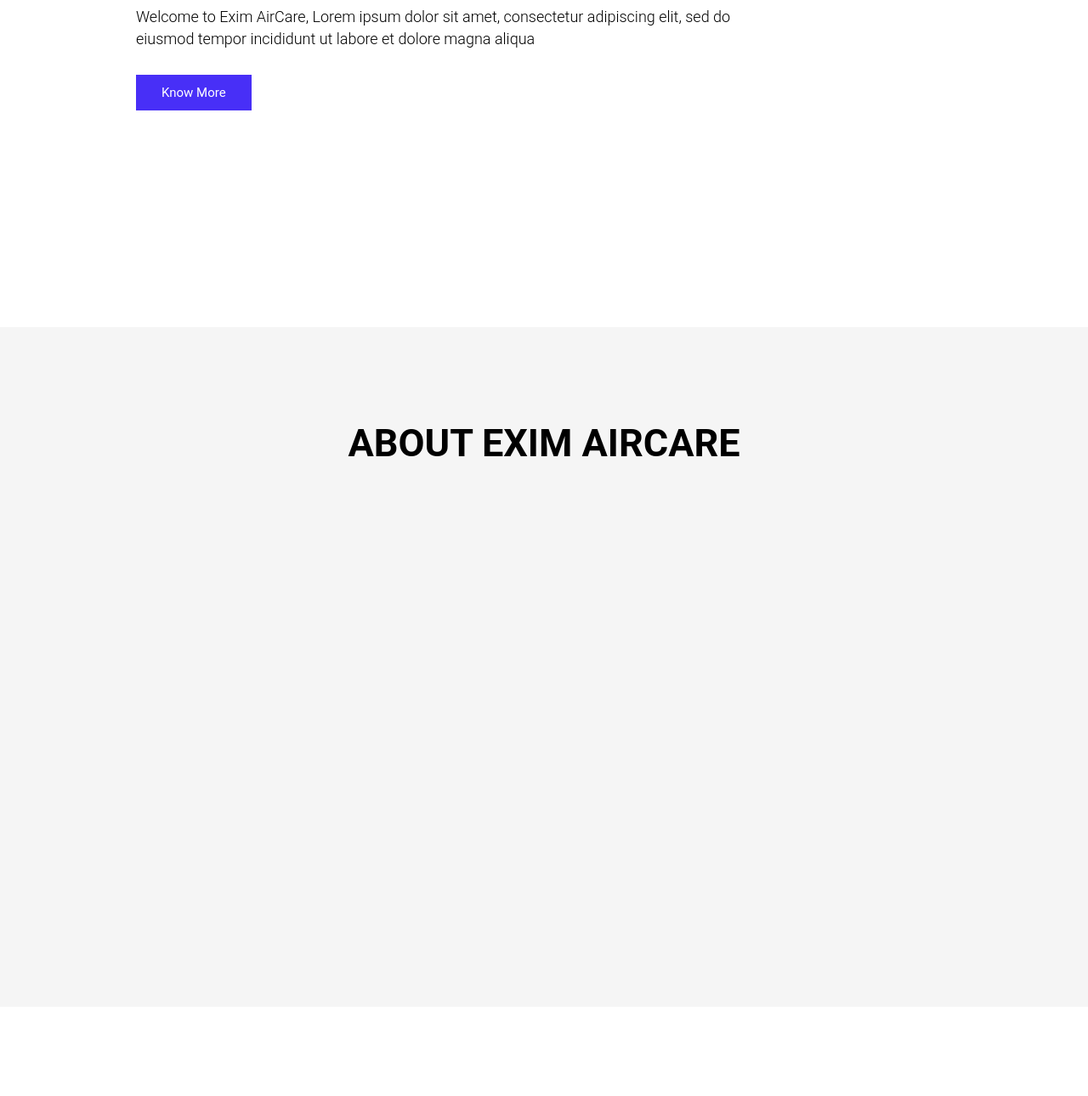
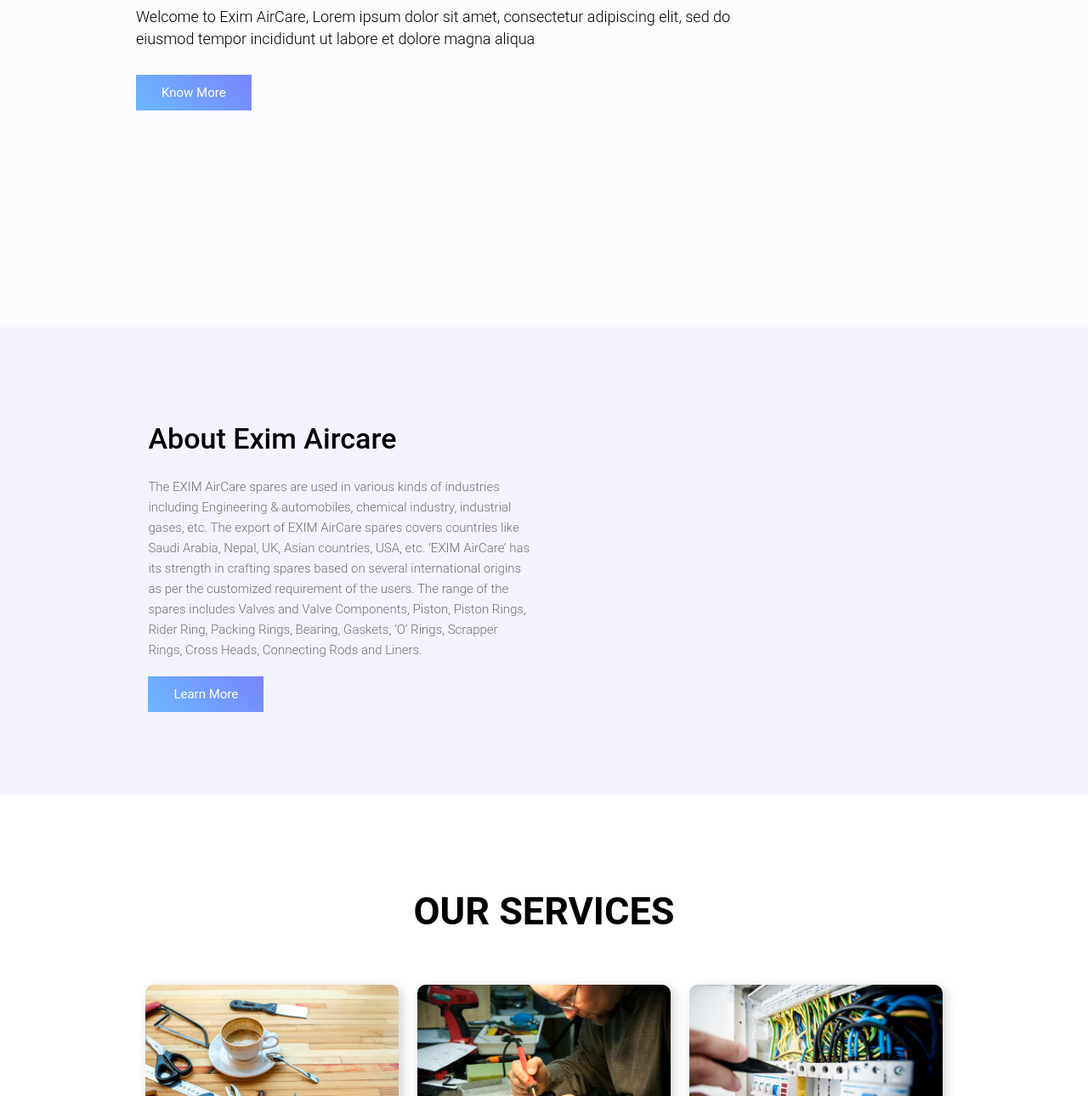
Before and after one commit to neilkapadia7/gatsby-exim, a Gatsby site: page / in a window 1280 px wide. Shown: the part 415-1705 px from the top of the page at 85% size. Built offline with nearby package versions, Linux system fonts and the light colour scheme; Gatsby itself is replaced by a stand-in of ours.

Commit message:
Design Changes

```diff
--- a/src/components/header.js
+++ b/src/components/header.js
@@ -6,7 +6,6 @@
 const Header = ({ siteTitle }) => (
   <header
     style={{
-      background: `#3d5af1`,
       marginBottom: `1.45rem`,
     }}
   >
@@ -15,7 +14,6 @@
         <Link
           to="/"
           style={{
-            color: `white`,
             textDecoration: `none`,
           }}
         >
--- a/src/components/layout.css
+++ b/src/components/layout.css
@@ -13,10 +13,11 @@
   padding: 0;
   font-family: "Roboto", sans-serif;
   text-align: left;
+  background-color: #f4f6fc;
 }
 .App {
   width: 75%;
-  padding: 80px 12.5% 60px 12.5%;
+  padding: 80px 12.5% 80px 12.5%;
   display: table;
 }
 a {
@@ -32,12 +33,25 @@
   margin-top: 20px 0 0 0;
   text-align: center;
 }
+.title2 {
+  font-family: "Roboto", sans-serif;
+  font-weight: 500;
+  font-size: 34px;
+  line-height: 43px;
+  margin-top: 0;
+}
 .button-div {
   margin-top: 40px;
 }
 .button-blue {
   padding: 12px 30px;
-  background-color: #482ff7;
+  /* background-color: #482ff7; */
+  background: rgb(108, 183, 255);
+  background: linear-gradient(
+    50deg,
+    rgba(108, 183, 255, 1) 0%,
+    rgba(121, 133, 255, 1) 100%
+  );
   color: #ffffff;
   font-family: "Roboto", sans-serif;
   font-weight: 400;
@@ -51,8 +65,9 @@
 header {
   width: 100%;
   display: table;
-  background-color: #3d5af1;
-  /* box-shadow: 0px 0px 35px rgb(146, 146, 146); */
+  /* background-color: #3d5af1; */
+  background-color: #ffffff;
+  box-shadow: 0px 0px 15px rgb(231, 231, 231);
   position: fixed;
   top: 0;
   left: 0;
@@ -66,7 +81,8 @@
   height: 55px;
 }
 header .logo h1 a {
-  color: #fafaf6;
+  /* color: #fafaf6; */
+  color: #242e4c;
   font-size: 25px;
   font-weight: 600;
 }
@@ -87,18 +103,20 @@
 nav ul li a {
   font-weight: 400;
   font-size: 14px;
-  color: #d1d1d1;
+  /* color: #d1d1d1; */
+  color: #696788;
   text-decoration: none;
 }
 .active-nav {
-  color: #ffffff;
+  /* color: #ffffff; */
+  color: #242e4c;
   font-weight: 500;
 }
 /* Home */
 #sec1-home {
   height: 100vh;
   width: 100%;
-  background-color: rgb(255, 255, 255);
+  background-color: #fcfcff;
   display: table;
 }
 .heading-line {
@@ -126,10 +144,30 @@
 }
 
 #sec2-home {
-  height: 100vh;
+  height: 50vh;
   width: 100%;
-  background-color: rgb(245, 245, 245);
+  /* background-color: rgb(245, 245, 245); */
+  background-color: #f4f4ff;
   display: table;
+}
+.about-sec-main-div {
+  width: 100%;
+  display: flex;
+  flex-wrap: wrap;
+  margin: 30px 0;
+}
+.about-sec-left,
+.about-sec-right {
+  width: 47%;
+  margin: auto;
+}
+.about-sec-para {
+  font-size: 15px;
+  font-weight: 300;
+  font-family: "Roboto", sans-serif;
+  line-height: 24px;
+  margin: 1px 0 30px 0;
+  color: #6f6f6f;
 }
 
 #sec3-home {
@@ -146,18 +184,23 @@
   margin: 60px 0;
 }
 .card {
-  width: 30%;
+  width: 31%;
   height: 450px;
   background-color: #ffffff;
   margin: 0 auto;
   box-shadow: 4px 4px 14px 0 rgba(0, 0, 0, 0.18);
+  border-radius: 10px;
+  display: table;
 }
 .card-top {
   background-color: #d1d1d1;
   height: 200px;
+  border-radius: 10px;
+  overflow: hidden;
 }
 .card-bottom {
   height: 250px;
+  display: table;
 }
 .card-top img {
   height: 100%;
@@ -216,7 +259,7 @@
   font-family: "Roboto", sans-serif;
   color: #000;
   line-height: 25px;
-  font-weight: 500;
+  font-weight: 600;
   text-align: center;
   margin-top: 30px;
 }
@@ -226,13 +269,15 @@
   color: #6f6f6f;
   line-height: 20px;
   text-align: center;
+  font-weight: 300;
 }
 .last_chota_heading {
   font-size: 12px;
   font-family: "Roboto", sans-serif;
-  color: #ff214e;
+  /* color: #ff214e; */
+  color: #1273eb;
   line-height: 25px;
-  font-weight: 400;
+  font-weight: 500;
   text-align: center;
 }
 
--- a/src/pages/index.js
+++ b/src/pages/index.js
@@ -5,6 +5,7 @@
 import Reconditioning from "../images/reconditioning.jpg"
 import Health from "../images/health-checkup.jpg"
 import Repair from "../images/repair.jpg"
+import { Link } from "gatsby"
 
 const IndexPage = () => (
   <Layout>
@@ -30,7 +31,27 @@
     </div>
     <div id="sec2-home">
       <div className="App">
-        <h1 className="title">ABOUT EXIM AIRCARE</h1>
+        <div className="about-sec-main-div">
+          <div className="about-sec-left">
+            <h1 className="title2">About Exim Aircare</h1>
+            <p className="about-sec-para">
+              The EXIM AirCare spares are used in various kinds of industries
+              including Engineering &amp; automobiles, chemical industry,
+              industrial gases, etc. The export of EXIM AirCare spares covers
+              countries like Saudi Arabia, Nepal, UK, Asian countries, USA, etc.
+              ‘EXIM AirCare’ has its strength in crafting spares based on
+              several international origins as per the customized requirement of
+              the users. The range of the spares includes Valves and Valve
+              Components, Piston, Piston Rings, Rider Ring, Packing Rings,
+              Bearing, Gaskets, ‘O’ Rings, Scrapper Rings, Cross Heads,
+              Connecting Rods and Liners.
+            </p>
+            <Link to="/about" className="button-blue">
+              Learn More
+            </Link>
+          </div>
+          <div c className="about-sec-right"></div>
+        </div>
       </div>
     </div>
     <div id="sec3-home">
```
